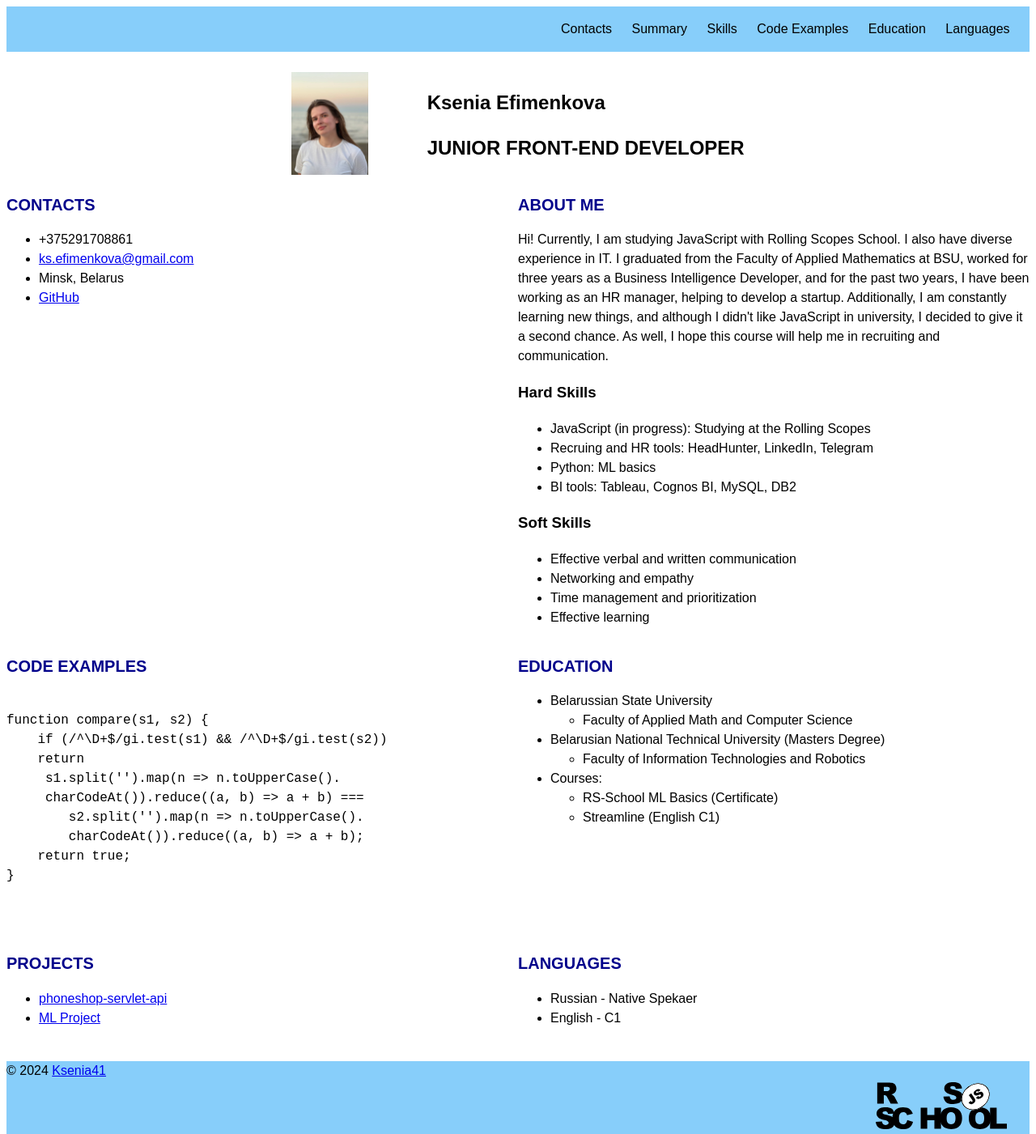
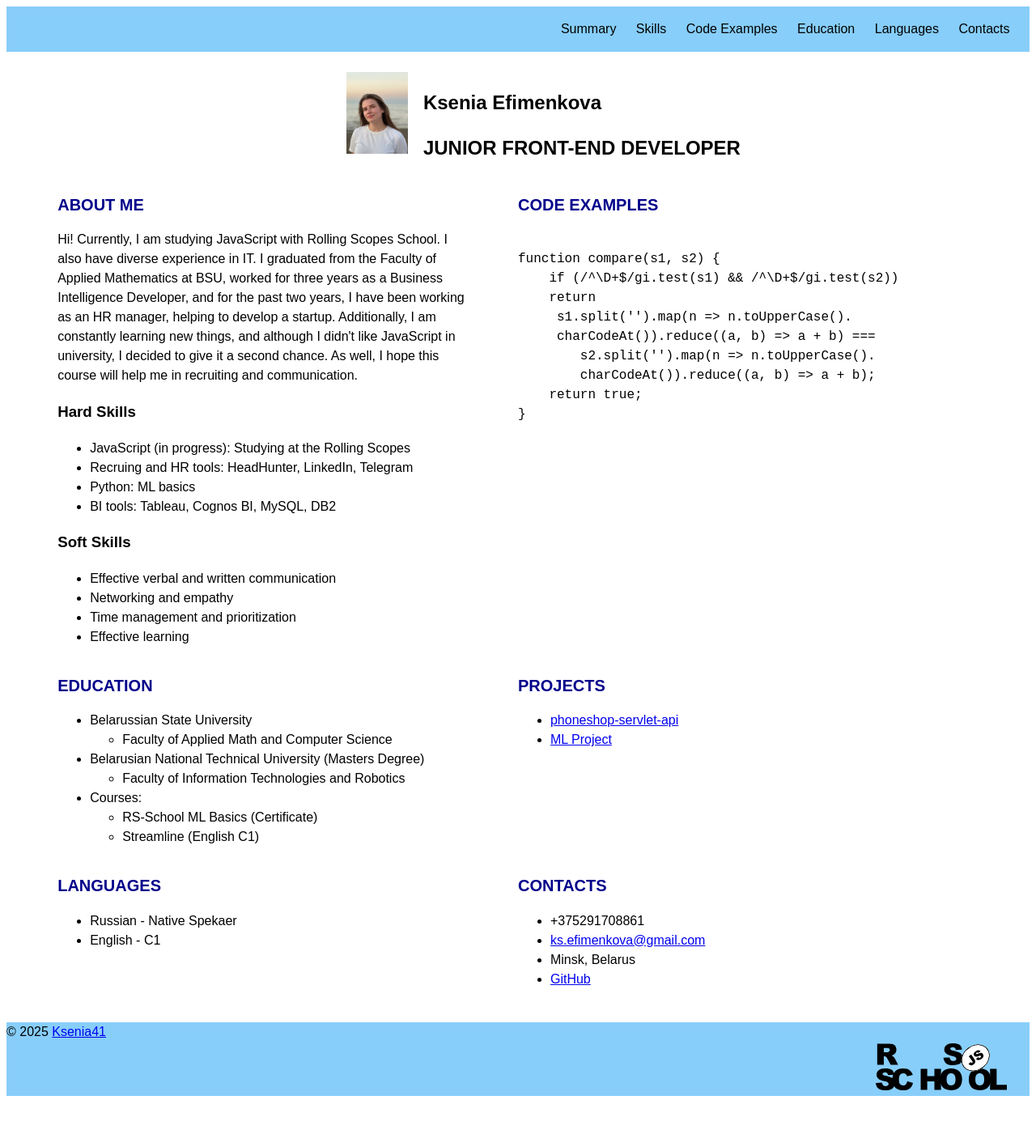
Before and after one commit to Ksenia41/rsschool-cv, a plain HTML site: page index.html in a window 1280 px wide. Shown: the top 1401 px of the page at 81% size. After the commit the page ends 1362 px from the top, so only its background shows below. Drawn offline with Linux system fonts and the light colour scheme.

Commit message:
fix: made a cosmetic changes

```diff
--- a/index.html
+++ b/index.html
@@ -17,12 +17,12 @@
         <div class="container">
             <nav class="nav">
                 <ul class="nav-list">
-                    <li class="nav-item"><a href="#contacts" class="nav-link">Contacts</a></li>
                     <li class="nav-item"><a href="#about-me" class="nav-link">Summary</a></li>
                     <li class="nav-item"><a href="#skills" class="nav-link">Skills</a></li>
                     <li class="nav-item"><a href="#code-example" class="nav-link">Code Examples </a></li>
                     <li class="nav-item"><a href="#education" class="nav-link">Education</a></li>
                     <li class="nav-item"><a href="#languages" class="nav-link">Languages </a></li>
+                    <li class="nav-item"><a href="#contacts" class="nav-link">Contacts</a></li>
                 </ul>
             </nav>
         </div>
@@ -41,15 +41,7 @@
 
 
 
-            <section class="section" id="contacts">
-                <h2 class="section-title">Contacts</h2>
-                <ul class="contact-list">
-                    <li class="tel-number">+375291708861</li>
-                    <li class="email"><a href="ks.efimenkova@gmail.com">ks.efimenkova@gmail.com</a></li>
-                    <li class="location">Minsk, Belarus</li>
-                    <li class="github-link"><a href="https://github.com/Ksenia41">GitHub</a></li>
-                </ul>
-            </section>
+
 
             <section class="section" id="about-me">
                 <h2 class="section-title">About Me</h2>
@@ -132,13 +124,22 @@ function compare(s1, s2) {
                     <li>English - C1</li>
                 </ul>
             </section>
+            <section class="section" id="contacts">
+                <h2 class="section-title">Contacts</h2>
+                <ul class="contact-list">
+                    <li class="tel-number">+375291708861</li>
+                    <li class="email"><a href="ks.efimenkova@gmail.com">ks.efimenkova@gmail.com</a></li>
+                    <li class="location">Minsk, Belarus</li>
+                    <li class="github-link"><a href="https://github.com/Ksenia41">GitHub</a></li>
+                </ul>
+            </section>
         </main>
     </div>
 
     <footer>
         <div class="container">
         <div>
-            &copy; 2024 <a href="https://github.com/Ksenia41">Ksenia41</a>
+            &copy; 2025 <a href="https://github.com/Ksenia41">Ksenia41</a>
         </div>
         <div>
             <a href="https://rs.school/"><img src="assets/rsschool-logo.svg" alt="rs-logo" class="rs-logo"></a>
--- a/style.css
+++ b/style.css
@@ -63,7 +63,8 @@ footer{
   }
 
 .section{
-    width: 50%;
+    width: 40%;
+    padding-left: 5%;
 }
 
 .section-title {
```
